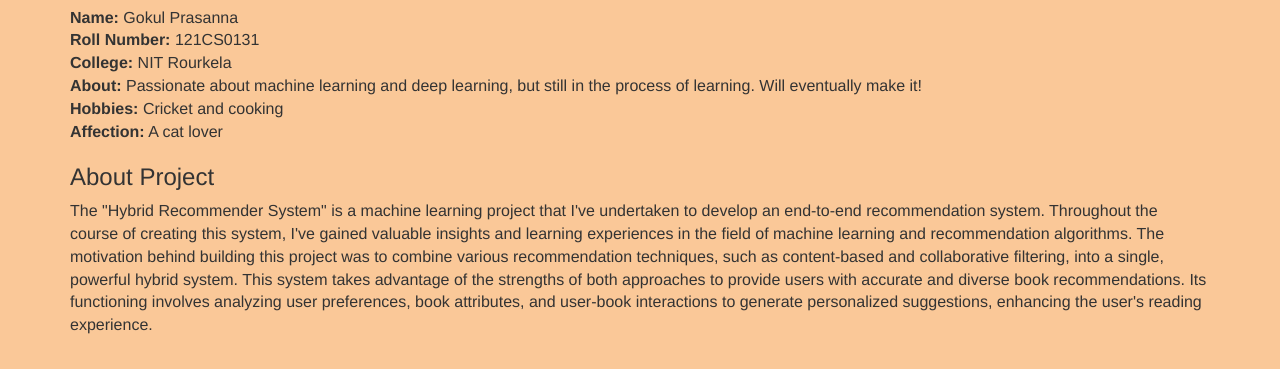
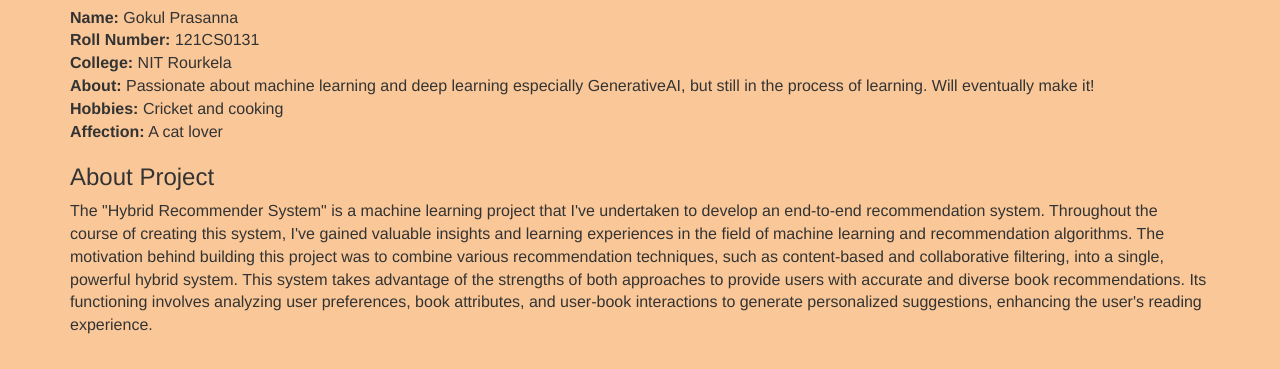
Before and after one commit to greetcat/Recommendation_system_books.github.io, a plain HTML site: page contact.html in a window 1280 px wide. Shown: the part 135-504 px from the top of the page. Drawn offline with nearby package versions, Linux system fonts and the light colour scheme.

Commit message:
Update contact.html

```diff
--- a/contact.html
+++ b/contact.html
@@ -27,7 +27,7 @@
                 <strong>Name:</strong> Gokul Prasanna<br>
                 <strong>Roll Number:</strong> 121CS0131<br>
                 <strong>College:</strong> NIT Rourkela<br>
-                <strong>About:</strong> Passionate about machine learning and deep learning, but still in the process of learning. Will eventually make it!<br>
+                <strong>About:</strong> Passionate about machine learning and deep learning especially GenerativeAI, but still in the process of learning. Will eventually make it!<br>
                 <strong>Hobbies:</strong> Cricket and cooking<br>
                 <strong>Affection:</strong> A cat lover
             </p>
```
